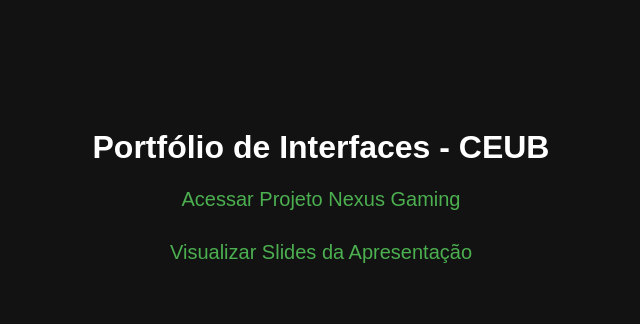
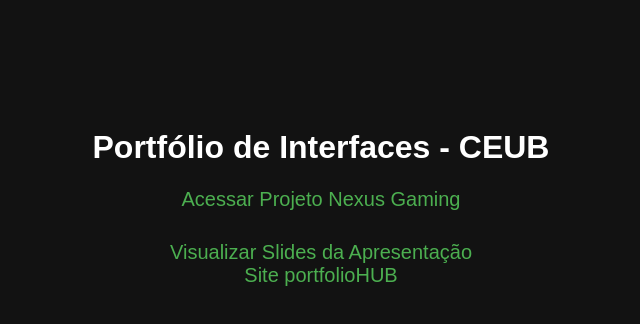
Before and after one commit to imtpvp/portfolioHUB, a plain HTML site: page index.html in a window 1280 px wide. Shown: the whole page, without its empty margins (319-959 px from the left). Drawn offline with Linux system fonts and the light colour scheme.

Commit message:
Update index.html

```diff
--- a/index.html
+++ b/index.html
@@ -14,5 +14,9 @@
     <div>
         <a style="color:#4caf50; font-size:20px; text-decoration: none;" target="_blank" href="https://docs.google.com/presentation/d/e/2PACX-1vQVPCe261ACy9W1121m18DzsyByICNskYFi4c63nX3vEbNRtgmz0_Rl8P9i_Ssfrs2E9v2VIvnFbHOe/pub?start=false&loop=false&delayms=3000&slide=id.p">Visualizar Slides da Apresentação</a>
     </div>
+
+     <div>
+        <a style="color:#4caf50; font-size:20px; text-decoration: none;" target="_blank" href="./portfolio.html">Site portfolioHUB</a>
+    </div>
 </body>
 </html>
```
